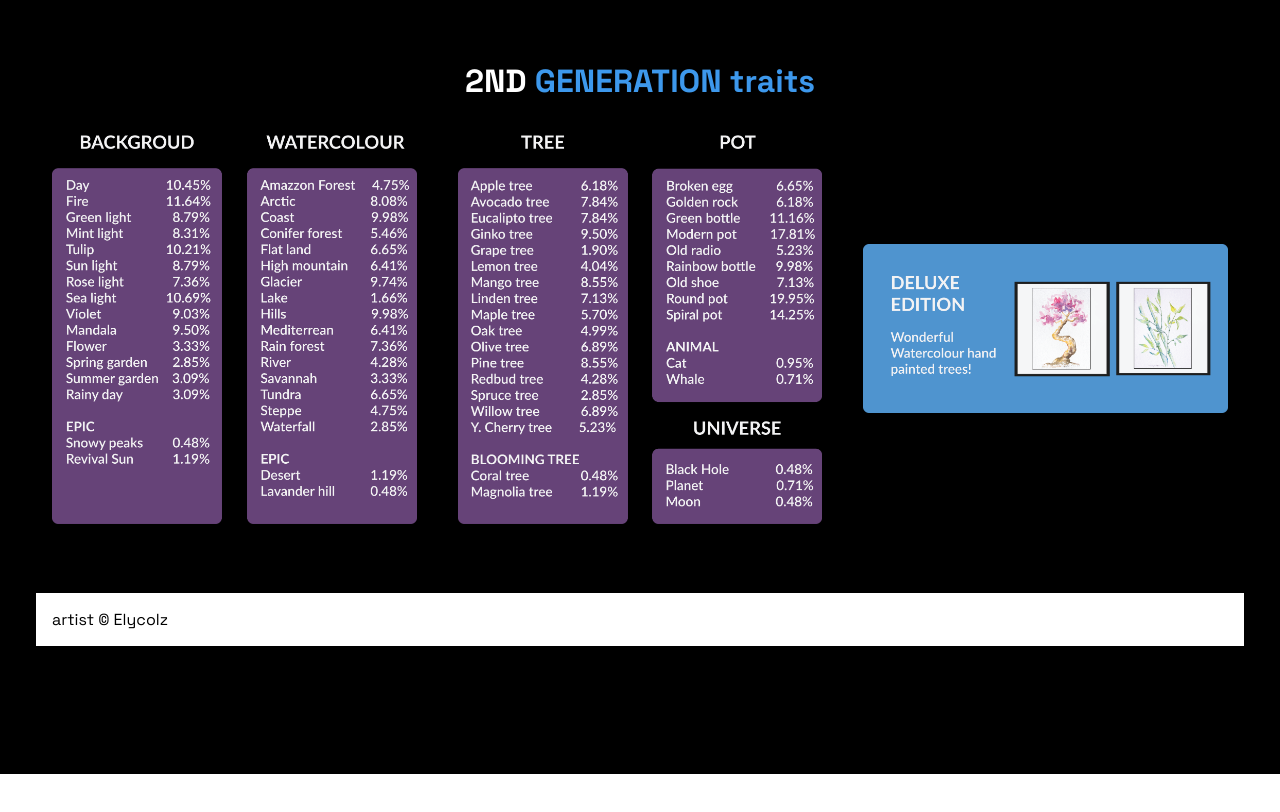
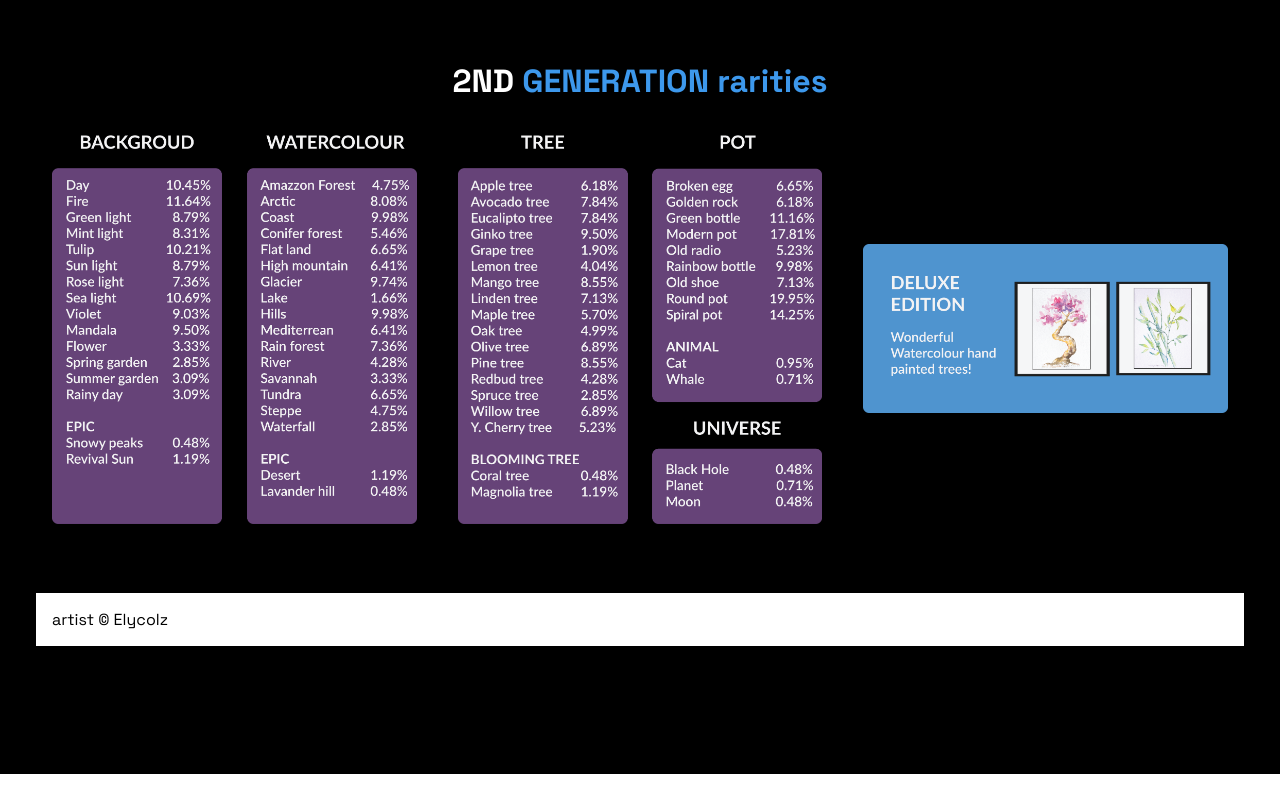
Before and after one commit to avaxart/fractal-trees, a plain HTML site: page index.html in a window 1280 px wide. Shown: the part 3074-3886 px from the top of the page. Drawn offline with nearby package versions, Linux system fonts and the light colour scheme.

Commit message:
Update index.html

```diff
--- a/index.html
+++ b/index.html
@@ -138,7 +138,7 @@
                         </div>
                         <div class="team">
                             <div class="container">
-                                <h2 data-aos="zoom-in">2ND <span class="red">GENERATION traits</span></h2>
+                                <h2 data-aos="zoom-in">2ND <span class="red">GENERATION rarities</span></h2>
                                 <div class="team__flex">
                                     <div class="member" data-aos="zoom-in">
 
```
